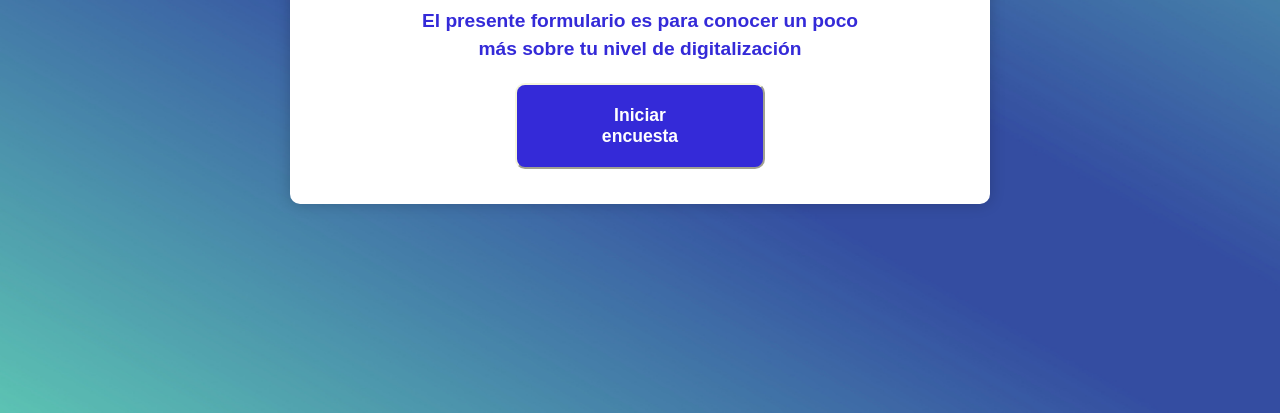
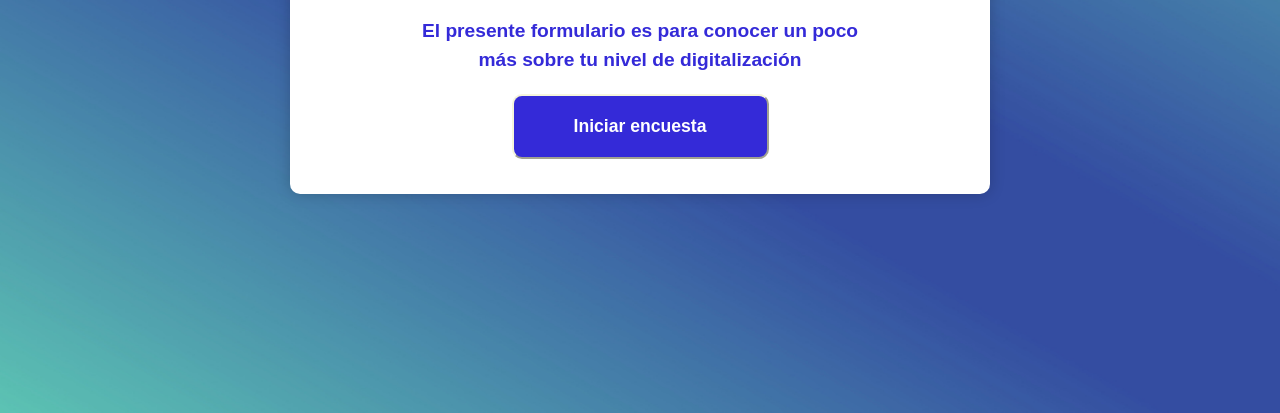
Before and after one commit to producePeru/encuesta, a plain HTML site: page index.html in a window 1280 px wide. Shown: the part 387-800 px from the top of the page. Drawn offline with Linux system fonts and the light colour scheme.

Commit message:
Mlalaalajsaj

```diff
--- a/style.css
+++ b/style.css
@@ -83,7 +83,7 @@ body {
         background-color: #342AD8;
         border-color: #F5F5DC;
         display: block;
-        margin: 0px 210px;
+        margin: 0px 200px;
     }
 
     .btn-primary {
```
